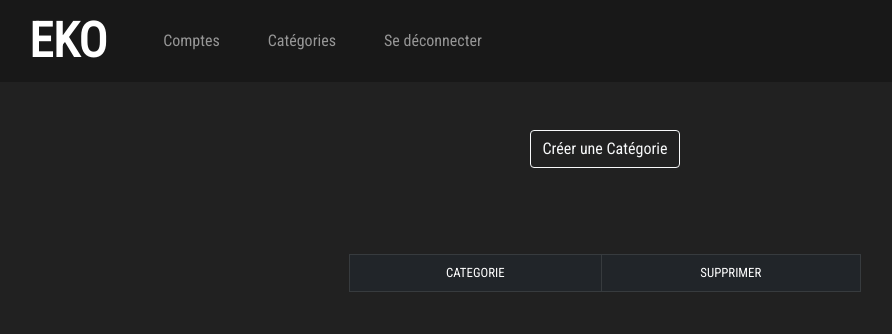
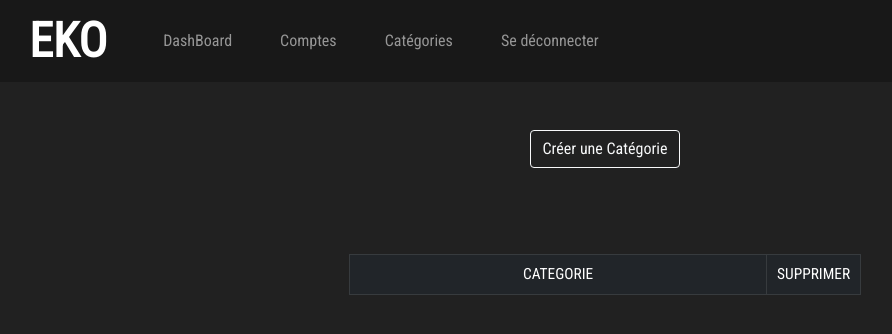
Before and after one commit to dardevetdidier/Eko, a Django app: page /categories/ in a window 1280 px wide. Shown: the top 334 px of the page, without its empty margins (35-927 px from the left). Run offline with Django 4.2, Linux system fonts and the light colour scheme; the visitor is signed in with stand-in values (Sample User, id 1); data that the repository does not hold is empty; some libraries are stand-ins or nearby versions.

Commit message:
Add templates modifications

```diff
--- a/budget/static/css/index.css
+++ b/budget/static/css/index.css
@@ -136,6 +136,13 @@ h1 {
 
 .table-headers {
     text-align: center;
+    font-size: 1.2em;
+}
+.table-headers-del {
+    width: 50px;
+}
+.table-headers-cat {
+    width: 400px;
 }
 
 /* ACCOUNTS */
@@ -221,3 +228,9 @@ a .bi-trash {
     padding: 0.3em 3em;
     margin-top: 2em;
 }
+
+/* Delete category */
+
+.confirm-del-op-content .btn-warning {
+    margin-right: 40px;
+}
--- a/budget/templates/budget/categories.html
+++ b/budget/templates/budget/categories.html
@@ -12,8 +12,8 @@
         <table class=" budget-table table table-striped table-bordered table-dark">
             <thead>
             <tr>
-                <td class="table-headers">CATEGORIE</td>
-                <td class="table-headers">SUPPRIMER</td>
+                <td class="table-headers table-headers-cat">CATEGORIE</td>
+                <td class="table-headers table-headers-del">SUPPRIMER</td>
             </tr>
             </thead>
             <tbody>
--- a/templates/base.html
+++ b/templates/base.html
@@ -35,6 +35,9 @@
                         <div class="collapse navbar-collapse" id="navbarNavDropdown">
                             <ul class="navbar-nav">
                                 <li class="nav-item">
+                                    <a class="nav-link" href="{% url 'index' %}">DashBoard</a>
+                                </li>
+                                <li class="nav-item">
                                     <a class="nav-link" href="{% url 'accounts' %}">Comptes</a>
                                 </li>
 
```
